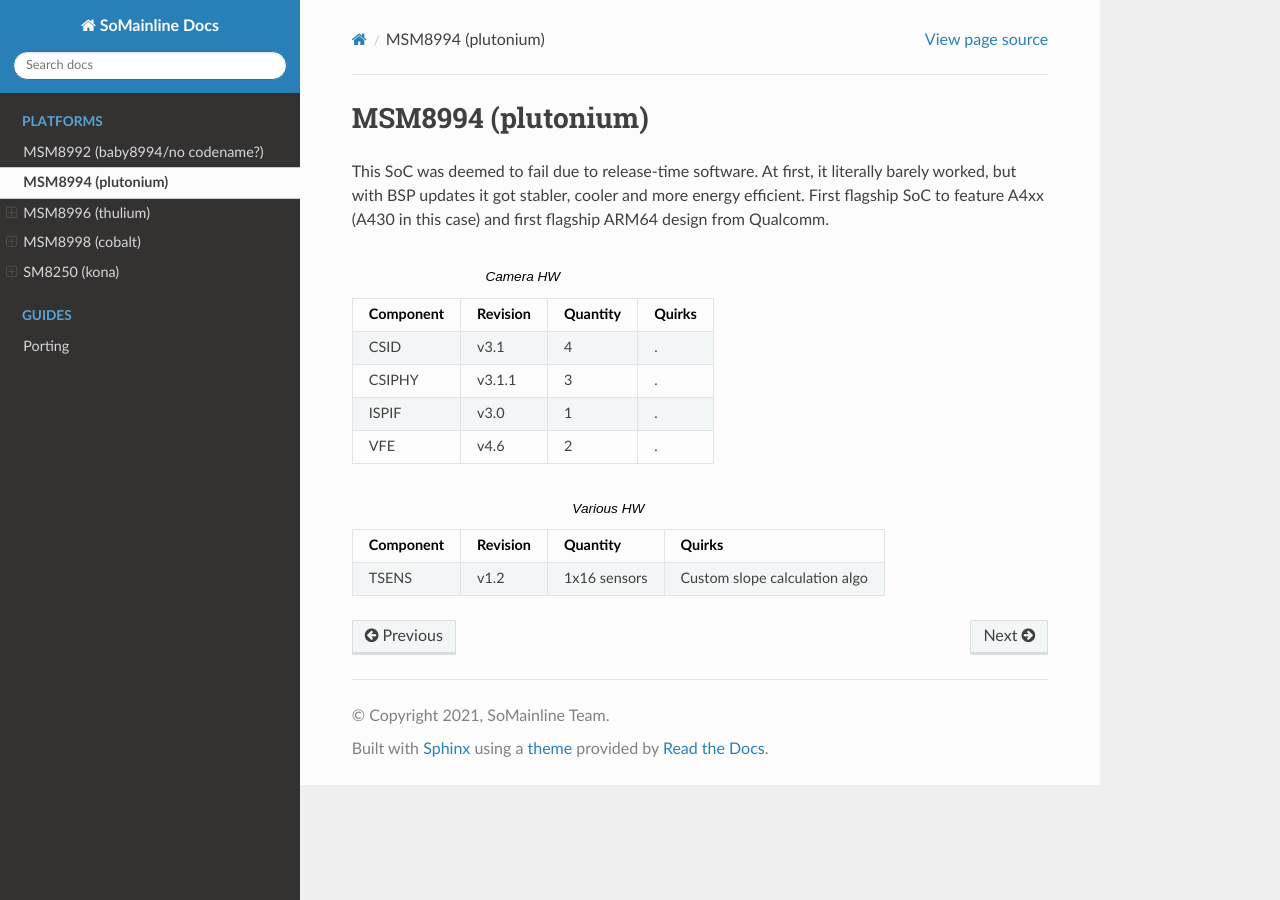
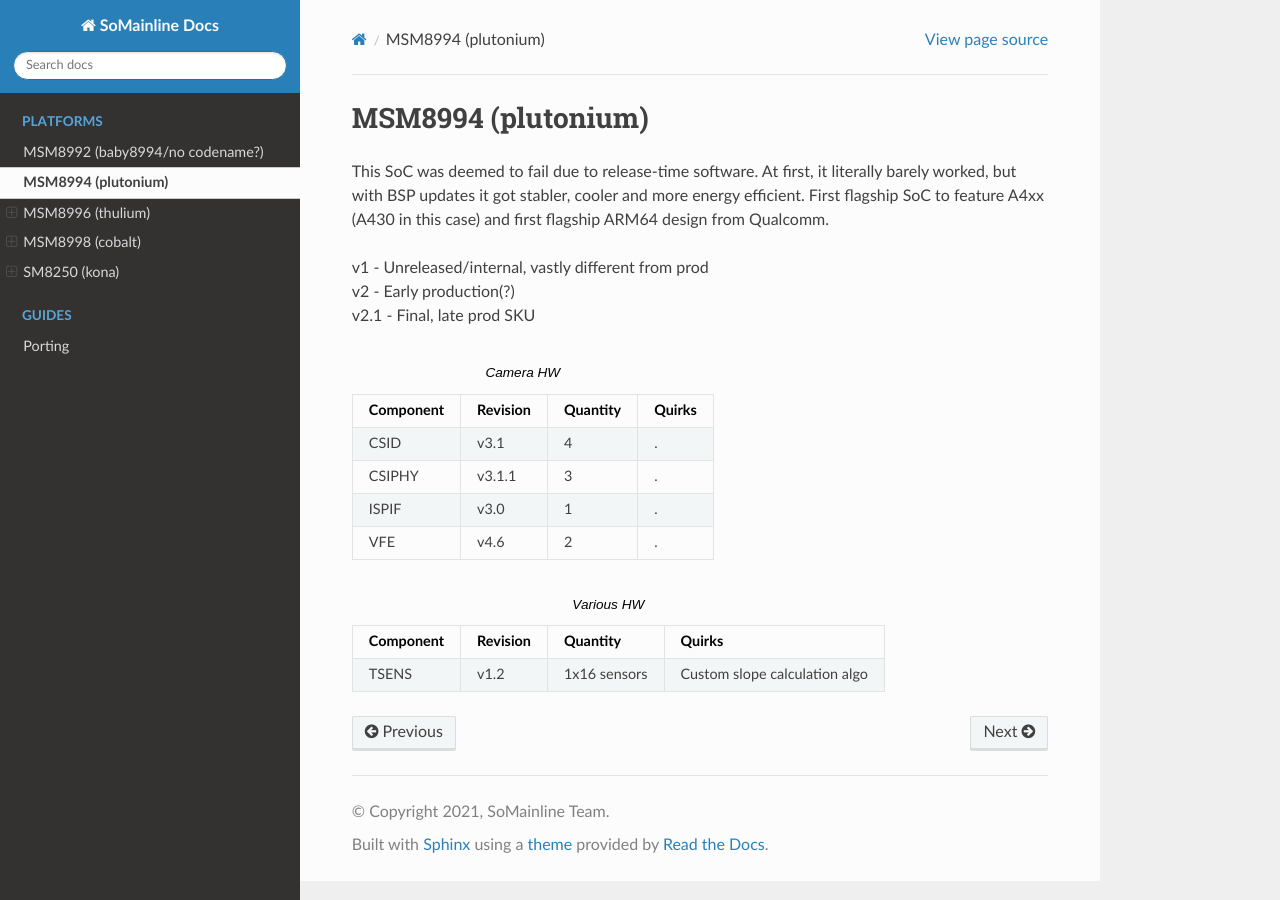
Before and after one commit to SoMainline/docs.somainline.org-deploy, a Sphinx documentation site: the page built from source/platform/msm8994/index.rst, in a window 1280 px wide. Built offline with Sphinx 7.4.7 and the Read the Docs theme 2.0.0, drawn with Linux system fonts in a browser that asks for light colours.

Commit message:
msm8994: Add version info

```diff
--- a/source/platform/msm8994/index.rst
+++ b/source/platform/msm8994/index.rst
@@ -2,6 +2,10 @@ MSM8994 (plutonium)
 ===================
 
 This SoC was deemed to fail due to release-time software. At first, it literally barely worked, but with BSP updates it got stabler, cooler and more energy efficient. First flagship SoC to feature A4xx (A430 in this case) and first flagship ARM64 design from Qualcomm.
+
+| v1 - Unreleased/internal, vastly different from prod
+| v2 - Early production(?)
+| v2.1 - Final, late prod SKU
 
 .. toctree::
    :maxdepth: 1
```
